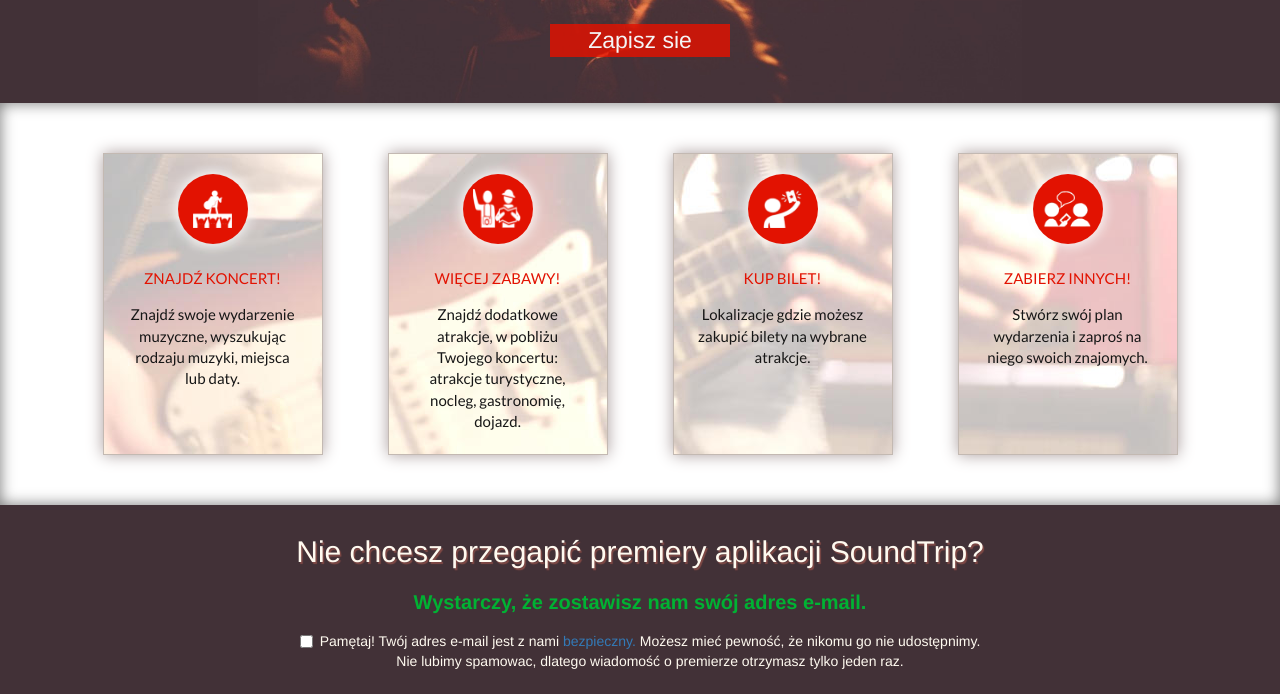
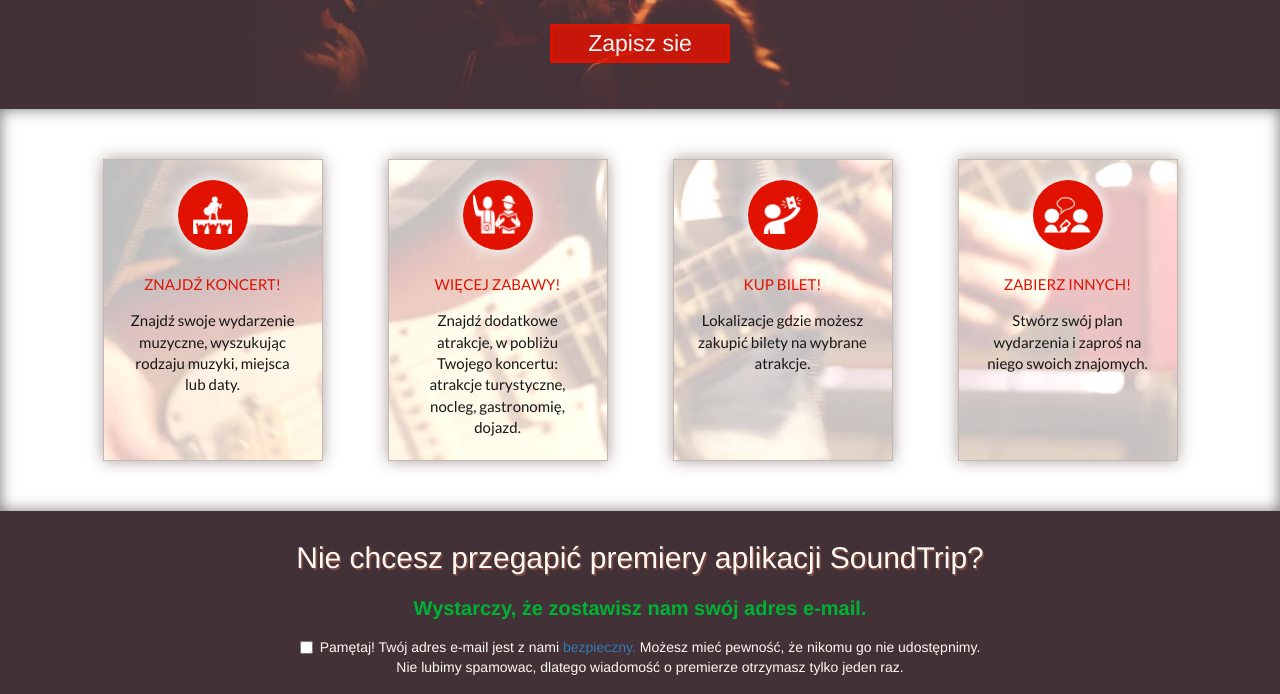
Before and after one commit to infoshareacademy/jfdd6-kod80, a plain HTML site: page index.html in a window 1280 px wide. Shown: the part 406-1100 px from the top of the page. Drawn offline with nearby package versions, Linux system fonts and the light colour scheme; files that its build step writes are made by us from their sources; files whose address does not match are found by name.

Commit message:
Przycisk zapisz sie - poprawki

```diff
--- a/zajawka_styles.scss
+++ b/zajawka_styles.scss
@@ -65,12 +65,14 @@
   padding: 0;
   box-sizing: border-box;
   width: 14vw;
-  border: none;
+  border: double;
+  border-color: #E21201;
   color: whitesmoke;
   background-color: transparentize(#e21201, 0.18);
   margin-bottom: 2em;
   &:hover {
     border: double;
+    box-sizing: border-box;
   }
 
   a {
```
